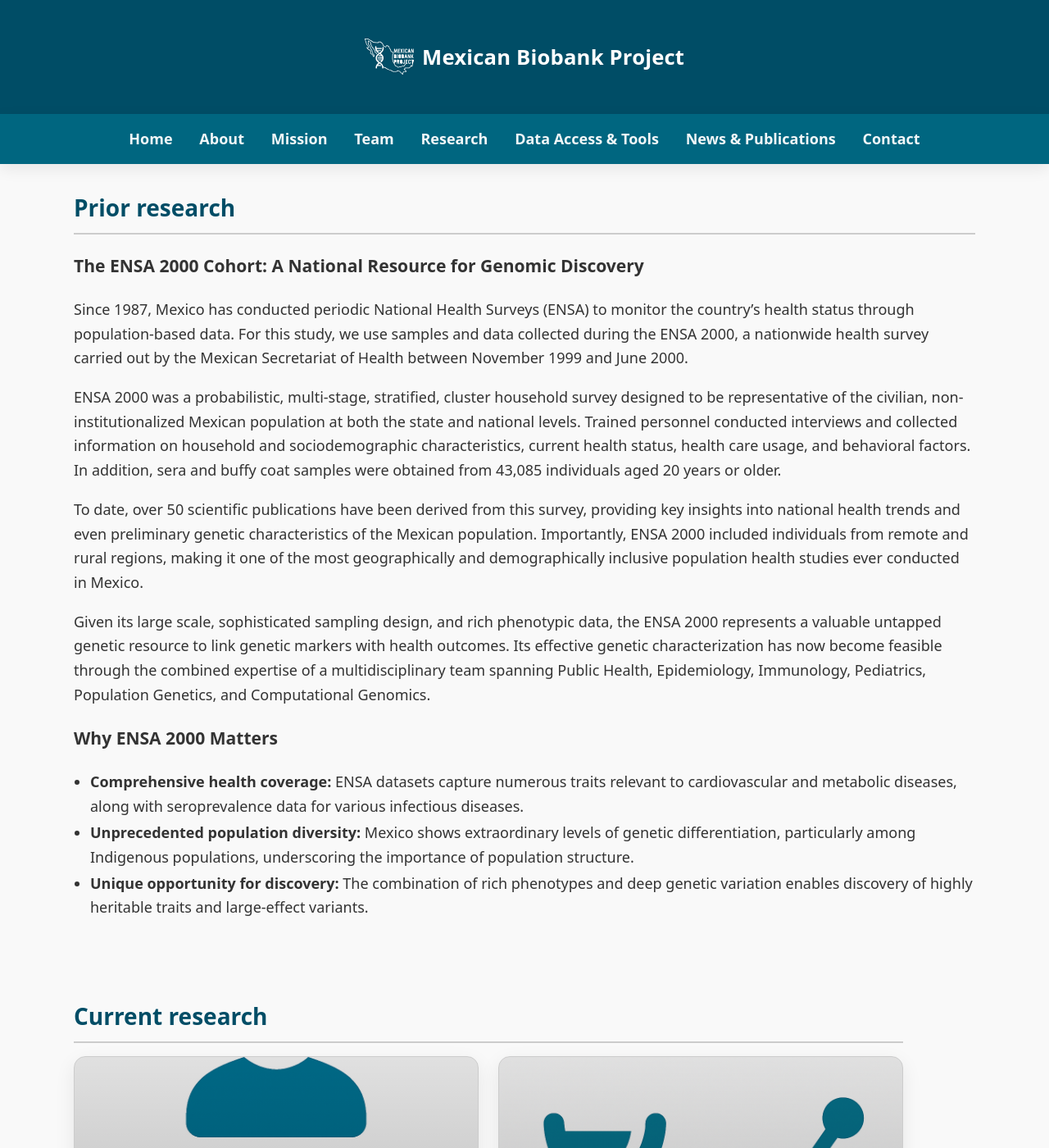
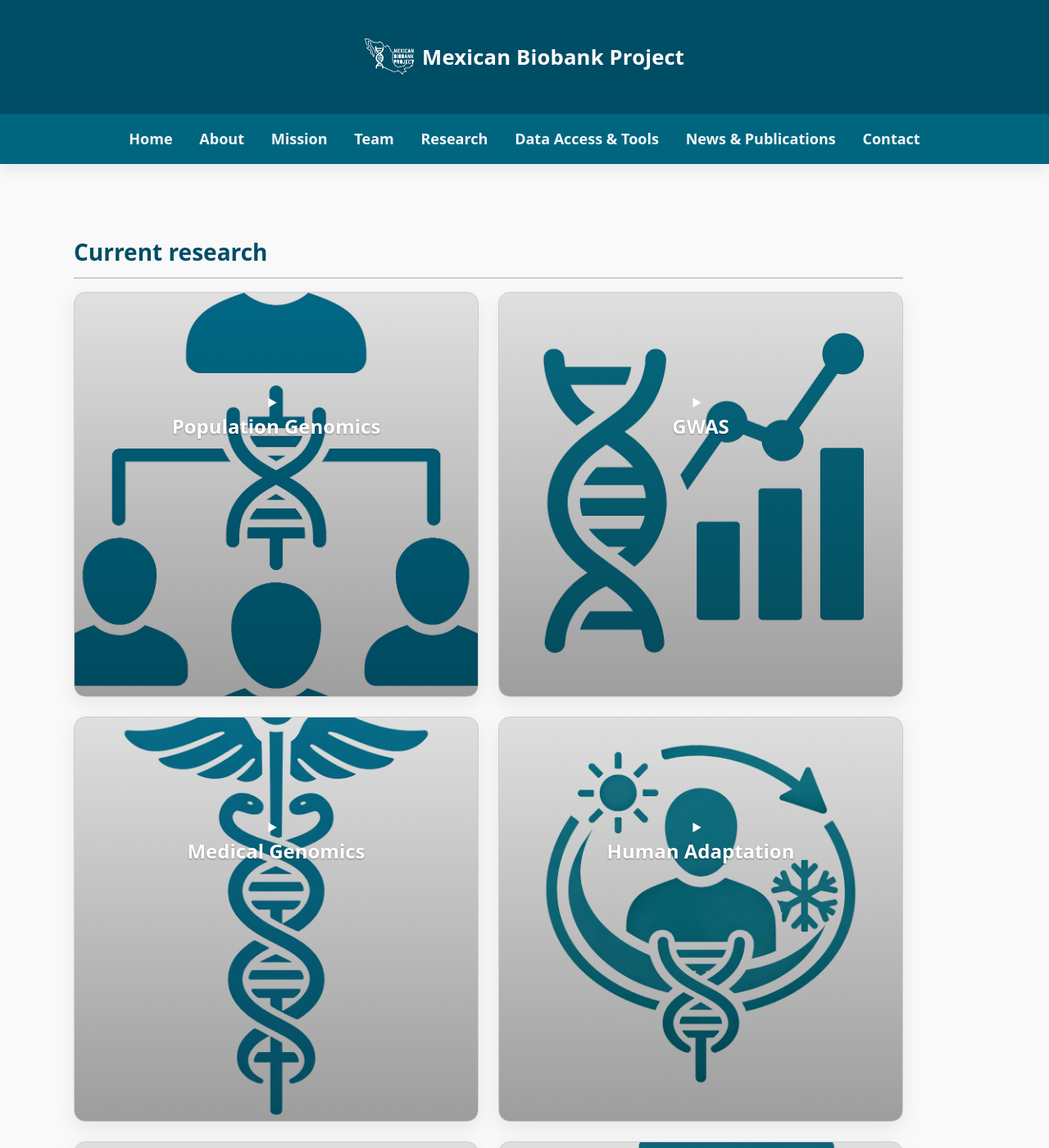
Before and after one commit to morenolab/MexicanBiobank_webpage, a Jekyll site: the page built from pages/research.md, in a window 1280 px wide and 1400 px high. Shown: the whole window at 82% size. Built offline with Jekyll 4.4.1, drawn with Linux system fonts in a browser that asks for light colours; our own code applies the rules of GitHub Pages for plain Markdown files.

Commit message:
Revise research.md for improved content and clarity
Updated the research section to enhance clarity and detail on various studies, including population genomics, GWAS, medical genomics, human adaptation, ancient DNA, and serology.

```diff
--- a/pages/research.md
+++ b/pages/research.md
@@ -1,50 +1,3 @@
----
-layout: default
-title: Research
-permalink: /research/
----
-
-<section id="research">
-
-  <h2>Prior research</h2>
-
-  <h3>The ENSA 2000 Cohort: A National Resource for Genomic Discovery</h3>
-
-  <p>
-    Since 1987, Mexico has conducted periodic National Health Surveys (ENSA) to monitor the country’s health status through population-based data. For this study, we use samples and data collected during the ENSA 2000, a nationwide health survey carried out by the Mexican Secretariat of Health between November 1999 and June 2000.
-  </p>
-
-  <p>
-    ENSA 2000 was a probabilistic, multi-stage, stratified, cluster household survey designed to be representative of the civilian, non-institutionalized Mexican population at both the state and national levels. Trained personnel conducted interviews and collected information on household and sociodemographic characteristics, current health status, health care usage, and behavioral factors. In addition, sera and buffy coat samples were obtained from 43,085 individuals aged 20 years or older.
-  </p>
-
-  <p>
-    To date, over 50 scientific publications have been derived from this survey, providing key insights into national health trends and even preliminary genetic characteristics of the Mexican population. Importantly, ENSA 2000 included individuals from remote and rural regions, making it one of the most geographically and demographically inclusive population health studies ever conducted in Mexico.
-  </p>
-
-  <p>
-    Given its large scale, sophisticated sampling design, and rich phenotypic data, the ENSA 2000 represents a valuable untapped genetic resource to link genetic markers with health outcomes. Its effective genetic characterization has now become feasible through the combined expertise of a multidisciplinary team spanning Public Health, Epidemiology, Immunology, Pediatrics, Population Genetics, and Computational Genomics.
-  </p>
-
-  <h3>Why ENSA 2000 Matters</h3>
-
-  <ul class="list-tight">
-    <li>
-      <strong>Comprehensive health coverage:</strong>
-      ENSA datasets capture numerous traits relevant to cardiovascular and metabolic diseases, along with seroprevalence data for various infectious diseases.
-    </li>
-    <li>
-      <strong>Unprecedented population diversity:</strong>
-      Mexico shows extraordinary levels of genetic differentiation, particularly among Indigenous populations, underscoring the importance of population structure.
-    </li>
-    <li>
-      <strong>Unique opportunity for discovery:</strong>
-      The combination of rich phenotypes and deep genetic variation enables discovery of highly heritable traits and large-effect variants.
-    </li>
-  </ul>
-
-</section>
-
 <section class="container" id="current-research">
 
   <h2>Current research</h2>
@@ -59,7 +12,7 @@
       </summary>
       <div class="cr-content">
         <p>
-          Using genome-wide data from nationally representative cohorts, we characterize fine-scale population structure and demographic history across Mexico. These analyses support ancestry-aware genome-wide association studies and improve genetic discovery in diverse populations.
+          Using genome-wide data from nationally representative cohorts, we characterize fine-scale population structure and demographic history across Mexico. Our analyses dissect patterns of admixture among Indigenous, European, and African ancestries, resolving regional differentiation and historical migration events. This framework supports ancestry-aware genome-wide association studies and improves genetic discovery in diverse populations.
         </p>
       </div>
     </details>
@@ -72,7 +25,7 @@
       </summary>
       <div class="cr-content">
         <p>
-          We perform genome-wide association studies across cardiometabolic, anthropometric, and infectious disease–related traits. Leveraging fine-scale population structure reduces bias and improves genetic discovery in the Mexican population.
+          Using genome-wide data from the Mexican Biobank, we perform association studies across cardiometabolic, anthropometric, and infectious disease–related traits. By leveraging fine-scale population structure and nationally representative sampling, these studies identify genetic variants influencing complex traits while reducing bias from Eurocentric reference datasets.
         </p>
       </div>
     </details>
@@ -124,7 +77,10 @@
       </summary>
       <div class="cr-content">
         <p>
-          Serological data capture population-wide exposure to infectious diseases, vaccine coverage, and immune responses. Integrated with genomic data, these analyses inform immunity, disease risk, and public health impact.
+          Serological data capture population-wide exposure to infectious diseases, vaccine coverage, and immune responses over time. Analyses of preserved serum samples reveal infection history across regions, age groups, and demographic backgrounds.
+        </p>
+        <p>
+          National surveys show widespread exposure to SARS-CoV-2, strong vaccine-derived immunity to hepatitis B, low and declining hepatitis C prevalence, and low HIV seroprevalence concentrated in specific groups. Integrated with genomic data, these analyses inform immunity, disease risk, and public health impact.
         </p>
       </div>
     </details>
```
Also changed, not shown: other parts of pages/research.md (+3 -3 lines).
